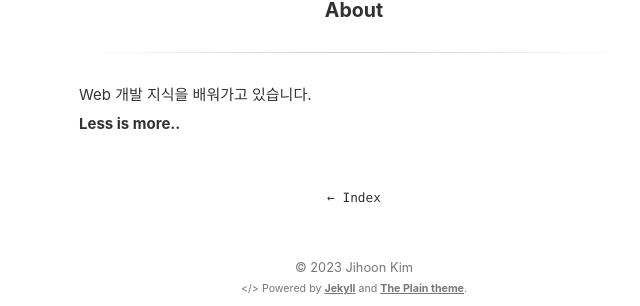
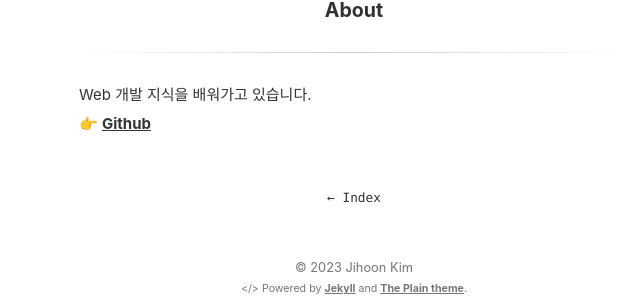
Before and after one commit to Ji-hoon/blog, a Jekyll site: the page built from about.md, in a window 1280 px wide. Shown: the part 173-479 px from the top of the page, without its empty margins (286-926 px from the left). Built offline with Jekyll 4.4.1, drawn with Linux system fonts in a browser that asks for light colours.

Commit message:
CHORE : github 링크 추가

```diff
--- a/about.md
+++ b/about.md
@@ -6,4 +6,4 @@ title: About
 
 Web 개발 지식을 배워가고 있습니다.
 
-**Less is more..**
+👉 **[Github](https://github.com/Ji-hoon)**
```
